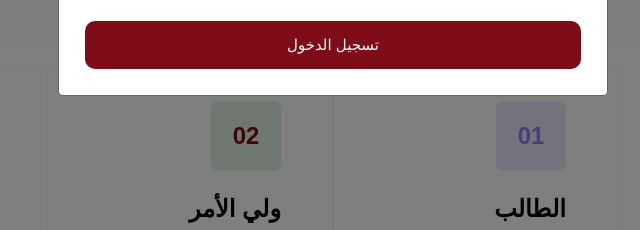
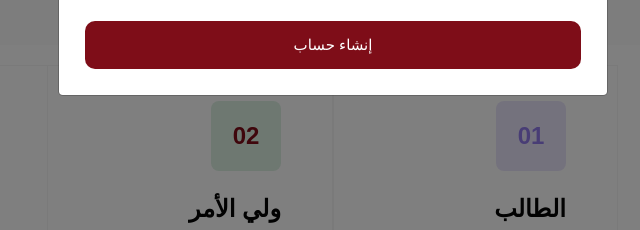
Before and after one commit to ibrahim5444/permission, a plain HTML site: page index.html in a window 1280 px wide. Both pictures are taken after a click on the link "حساب جديد". Shown: the part 557-787 px from the top of the page, 307-947 px from the left. Drawn offline with Linux system fonts and the light colour scheme; a web font is replaced by a local one.

Commit message:
Update index.html

```diff
--- a/index.html
+++ b/index.html
@@ -181,7 +181,7 @@
             </div>
 
             <div class="col-lg-12">
-              <a type="submit1" data-bs-dismiss="modal" class="btn btn-primary w-100" data-bs-toggle="modal" data-bs-target="#loginS">تسجيل الدخول</a>
+              <a type="submit1" data-bs-dismiss="modal" class="btn btn-primary w-100" data-bs-toggle="modal" data-bs-target="#loginS">إنشاء حساب</a>
             </div>
           </div>
         </form>
```
